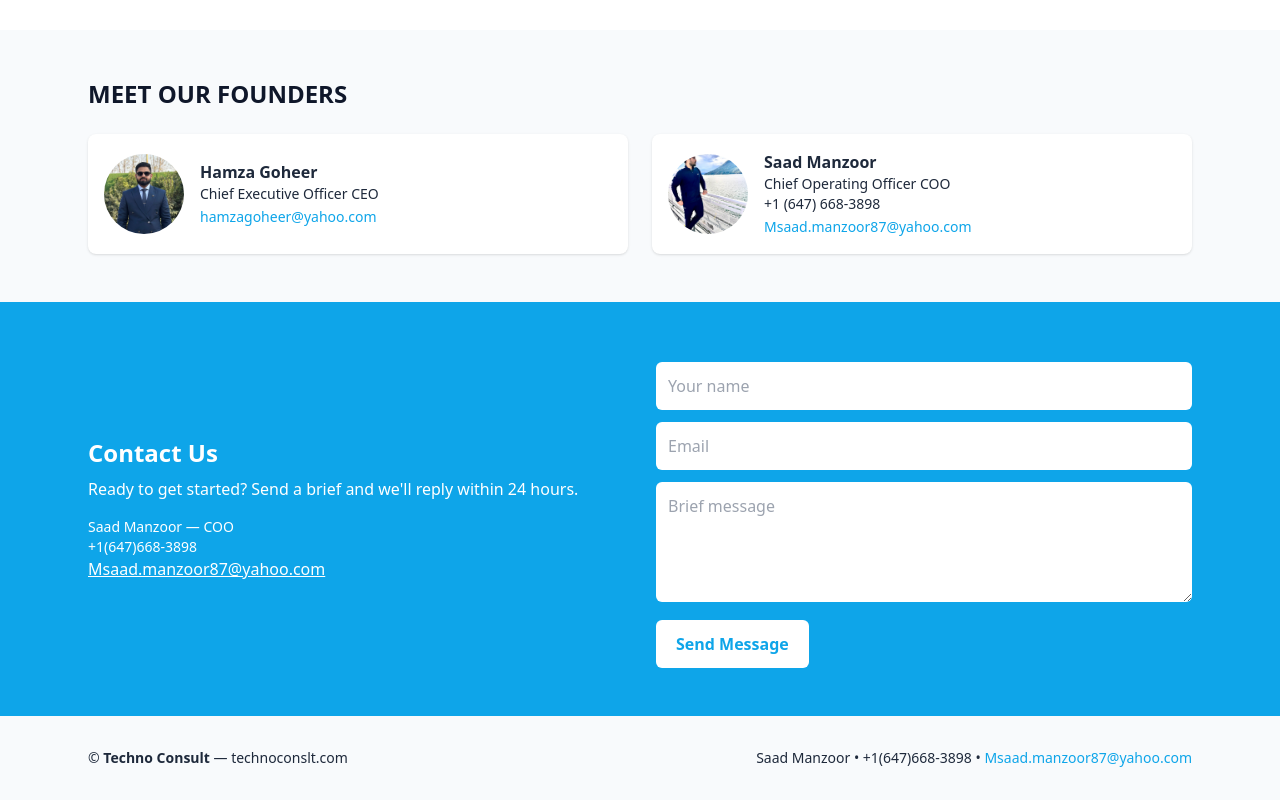
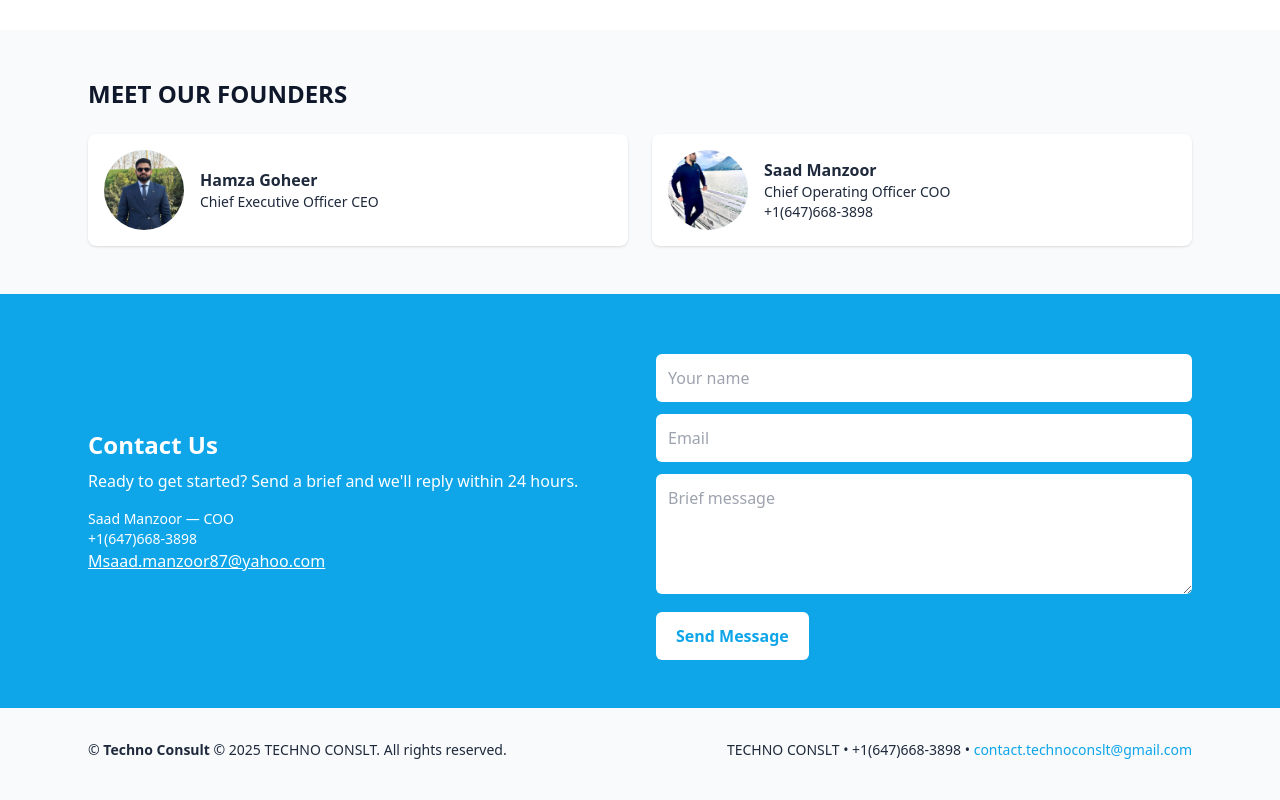
Before and after one commit to hamzagoheer/techno-portfolio, a plain HTML site: page index.html in a window 1280 px wide. Shown: the part 1194-1994 px from the top of the page. Drawn offline with nearby package versions, Linux system fonts and the light colour scheme.

Commit message:
Revise founder details and contact form email
Updated contact information and email addresses for founders and footer.

```diff
--- a/index.html
+++ b/index.html
@@ -77,8 +77,8 @@
   <section id="founders" class="max-w-6xl mx-auto px-6 py-12">
     <h2 class="text-2xl font-bold brand-color">MEET OUR FOUNDERS</h2>
     <div class="mt-6 grid sm:grid-cols-2 gap-6">
-      <div class="flex items-center gap-4 bg-white p-4 rounded-lg shadow"><img src="assets/hamza.jpg" class="w-20 h-20 rounded-full object-cover"/><div><div class="font-semibold">Hamza Goheer</div><div class="text-sm text-muted">Chief Executive Officer CEO </div><a href="mailto:hamzagoheer@yahoo.com" class="text-[color:var(--accent)] text-sm">hamzagoheer@yahoo.com</a></div></div>
-      <div class="flex items-center gap-4 bg-white p-4 rounded-lg shadow"><img src="assets/saad.jpg" class="w-20 h-20 rounded-full object-cover"/><div><div class="font-semibold">Saad Manzoor</div><div class="text-sm text-muted">Chief Operating Officer COO</div><div class="text-sm text-muted">+1 (647) 668-3898</div><a href="mailto:Msaad.manzoor87@yahoo.com" class="text-[color:var(--accent)] text-sm">Msaad.manzoor87@yahoo.com</a></div></div>
+      <div class="flex items-center gap-4 bg-white p-4 rounded-lg shadow"><img src="assets/hamza.jpg" class="w-20 h-20 rounded-full object-cover"/><div><div class="font-semibold">Hamza Goheer</div><div class="text-sm text-muted">Chief Executive Officer CEO </div></div></div>
+      <div class="flex items-center gap-4 bg-white p-4 rounded-lg shadow"><img src="assets/saad.jpg" class="w-20 h-20 rounded-full object-cover"/><div><div class="font-semibold">Saad Manzoor</div><div class="text-sm text-muted">Chief Operating Officer COO</div><div class="text-sm text-muted">+1(647)668-3898</div></div></div>
     </div>
   </section>
 
@@ -94,7 +94,7 @@
         </div>
       </div>
       <div>
-        <form action="https://formsubmit.co/hamzagoheer@yahoo.com" method="POST" class="space-y-3">
+        <form action="https://formsubmit.co/contact.technoconslt@gmail.com" method="POST" class="space-y-3">
           <input type="hidden" name="_subject" value="New contact from Techno Consult website">
           <input type="hidden" name="_captcha" value="false">
           <input name="name" placeholder="Your name" required class="w-full p-3 rounded-md"/>
@@ -109,8 +109,8 @@
 
 <footer class="max-w-6xl mx-auto px-6 py-8 text-sm text-muted">
   <div class="flex flex-col md:flex-row justify-between items-center gap-3">
-    <div>© <strong>Techno Consult</strong> — technoconslt.com</div>
-    <div>Saad Manzoor • +1(647)668-3898 • <a href="mailto:Msaad.manzoor87@yahoo.com" class="text-[color:var(--accent)]">Msaad.manzoor87@yahoo.com</a></div>
+    <div>© <strong>Techno Consult</strong> © 2025 TECHNO CONSLT. All rights reserved.</div>
+    <div>TECHNO CONSLT • +1(647)668-3898 • <a href="mailto:contact.technoconslt@gmail.com" class="text-[color:var(--accent)]">contact.technoconslt@gmail.com</a></div>
   </div>
 </footer>
 </body>
```
